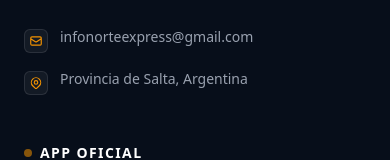
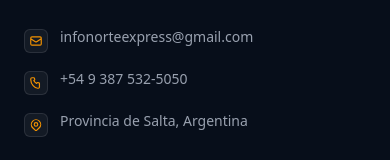
Before and after one commit to NorteExpress/norte-express-web, a Next.js app: page / in a window 390 px wide. Shown: the part 11835-11995 px from the top of the page. Built offline with nearby package versions, Linux system fonts and the light colour scheme.

Commit message:
contact: add phone number +54 9 387 532-5050 to footer

```diff
--- a/app/Footer.tsx
+++ b/app/Footer.tsx
@@ -48,6 +48,14 @@ export default function Footer() {
                                         <svg className="w-3.5 h-3.5 text-[#f39200]" fill="none" viewBox="0 0 24 24" stroke="currentColor"><path strokeLinecap="round" strokeLinejoin="round" strokeWidth={2} d="M3 8l7.89 5.26a2 2 0 002.22 0L21 8M5 19h14a2 2 0 002-2V7a2 2 0 00-2-2H5a2 2 0 00-2 2v10a2 2 0 002 2z" /></svg>
                                     </div>
                                     <span className="group-hover:text-white transition-colors">infonorteexpress@gmail.com</span>
+                                </a>
+                            </li>
+                            <li className="flex items-start gap-3 group">
+                                <a href="tel:+5493875325050" className="flex items-start gap-3">
+                                    <div className="mt-0.5 w-6 h-6 rounded-md bg-white/5 border border-white/10 flex items-center justify-center group-hover:border-[#f39200]/50 group-hover:bg-[#f39200]/10 transition-colors shrink-0">
+                                        <svg className="w-3.5 h-3.5 text-[#f39200]" fill="none" viewBox="0 0 24 24" stroke="currentColor"><path strokeLinecap="round" strokeLinejoin="round" strokeWidth={2} d="M3 5a2 2 0 012-2h3.28a1 1 0 01.94.725l.548 2.2a1 1 0 01-.321.988l-1.305.98a10.582 10.582 0 004.872 4.872l.98-1.305a1 1 0 01.988-.321l2.2.548a1 1 0 01.725.94V19a2 2 0 01-2 2h-1C9.716 21 3 14.284 3 6V5z" /></svg>
+                                    </div>
+                                    <span className="group-hover:text-white transition-colors">+54 9 387 532-5050</span>
                                 </a>
                             </li>
                             <li className="flex items-start gap-3 group">
```
